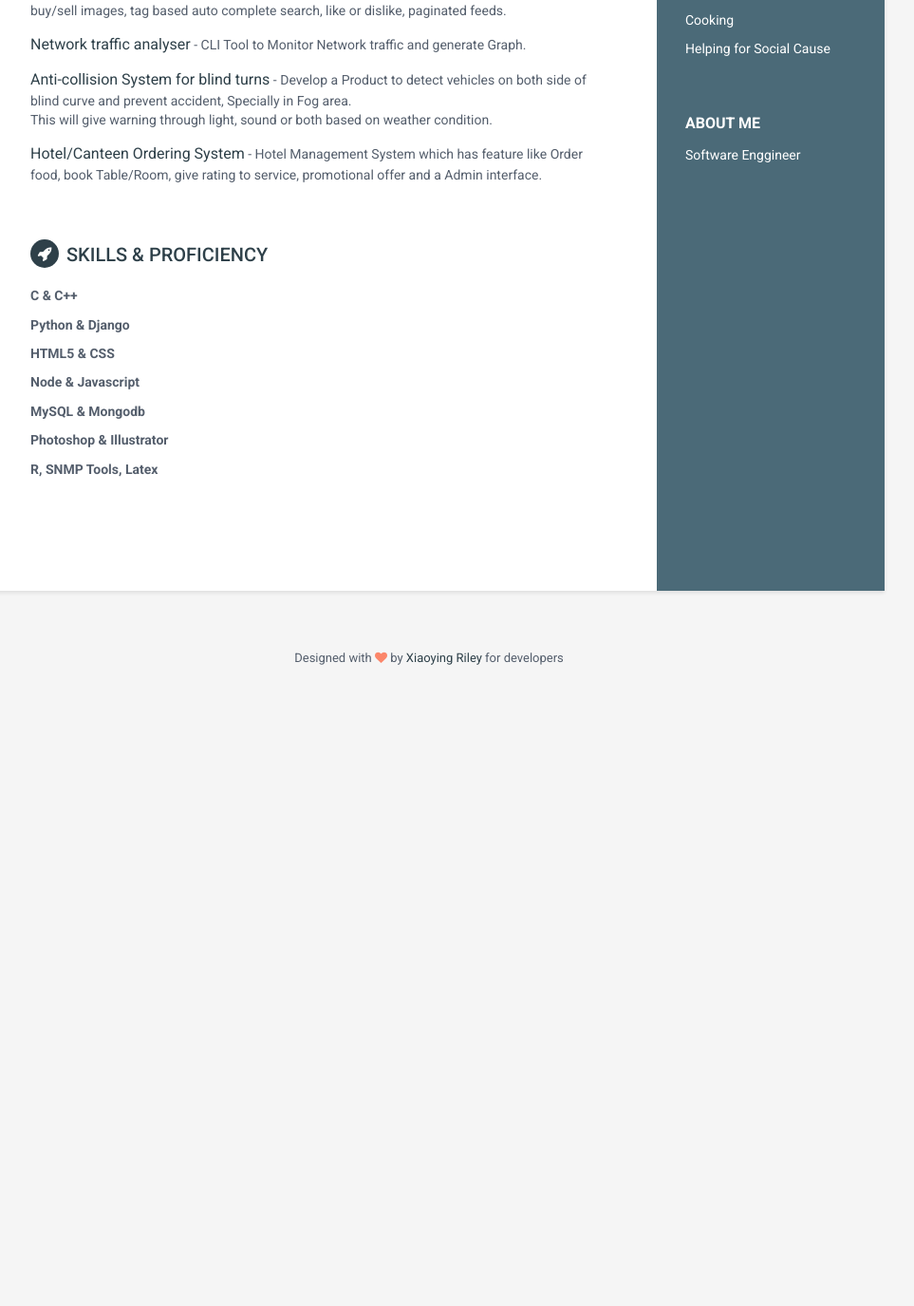
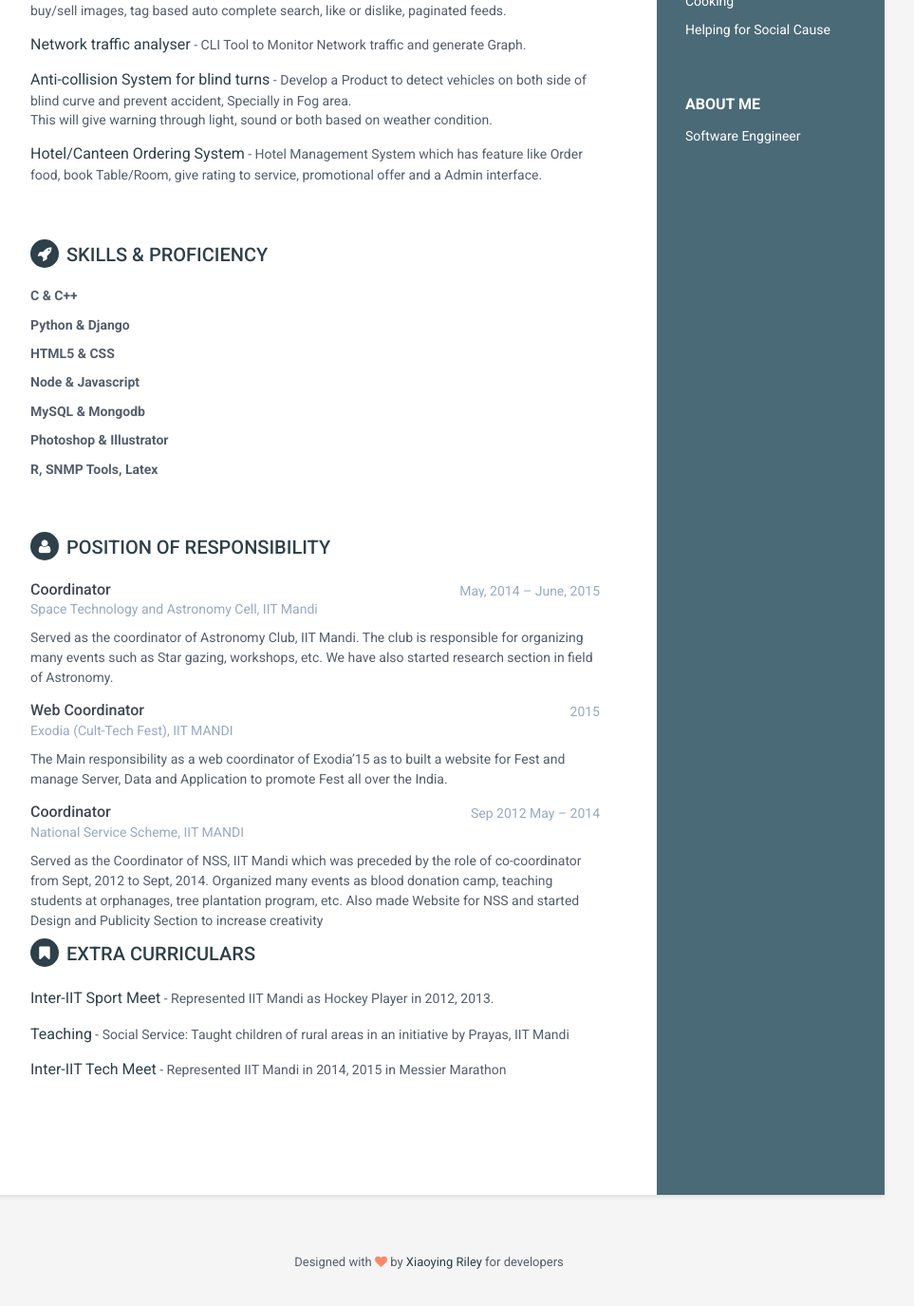
Before and after one commit to Subh94/Subh94.github.io, a Jekyll site: the page built from index.html, in a window 1280 px wide and 1400 px high, scrolled down 1194 px. Shown: the top 1375 px of the window at 95% size, without its empty margins (188-1151 px from the left). Built offline with Jekyll 4.4.1, drawn with Linux system fonts in a browser that asks for light colours; before the commit the page ends 1958 px from its top, so only the background shows below that; some of the changed text lies outside the part shown.

Commit message:
Some changes

```diff
--- /dev/null
+++ b/_includes/extracurricular.html
@@ -0,0 +1,52 @@
+<section class="section projects-section">
+                <h2 class="section-title"><i class="fa fa-user"></i>Position Of Responsibility</h2>
+                <div class="item">
+                    <div class="meta">
+                        <div class="upper-row">
+                            <h3 class="job-title">Coordinator</h3>
+                            <div class="time">May, 2014 – June, 2015</div>
+                        </div><!--//upper-row-->
+                        <div class="company">Space Technology and Astronomy Cell, IIT Mandi</div>
+                    </div><!--//meta-->
+                    <div class="details">
+                        <p>Served as the coordinator of Astronomy Club, IIT Mandi. The club is responsible for organizing many events such as Star gazing, workshops, etc. We have also started research section in field of Astronomy. </p>
+                    </div><!--//details-->
+                </div><!--//item-->
+                <div class="item">
+                    <div class="meta">
+                        <div class="upper-row">
+                            <h3 class="job-title">Web Coordinator</h3>
+                            <div class="time">2015</div>
+                        </div><!--//upper-row-->
+                        <div class="company">Exodia (Cult-Tech Fest), IIT MANDI</div>
+                    </div><!--//meta-->
+                    <div class="details">
+                        <p>The Main responsibility as a web coordinator of Exodia’15 as to built a website for Fest and manage Server, Data and Application to promote Fest all over the India.</p>
+                    </div><!--//details-->
+                </div><!--//item-->
+                <div class="item">
+                    <div class="meta">
+                        <div class="upper-row">
+                            <h3 class="job-title">Coordinator</h3>
+                            <div class="time">Sep 2012 May – 2014</div>
+                        </div><!--//upper-row-->
+                        <div class="company">National Service Scheme, IIT MANDI</div>
+                    </div><!--//meta-->
+                    <div class="details">
+                        <p>Served as the Coordinator of NSS, IIT Mandi which was preceded by the role of co-coordinator from Sept, 2012 to Sept, 2014. Organized many events as blood donation camp, teaching students at orphanages, tree plantation program, etc. Also made Website for NSS and started Design and Publicity Section to increase creativity</p>
+                </div><!--//item-->
+
+                <h2 class="section-title"><i class="fa fa-bookmark"></i>Extra Curriculars</h2>
+
+                <div class="item">
+                    <span class="project-title"><a href="#" target="_blank">Inter-IIT Sport Meet</a></span> - <span class="project-tagline">Represented IIT Mandi  as Hockey Player in 2012, 2013.</span>
+                </div><!--//item-->
+                <div class="item">
+                    <span class="project-title"><a href="#" target="_blank">Teaching</a></span> - <span class="project-tagline">Social Service: Taught children of rural areas in an initiative by Prayas, IIT Mandi</span>
+                </div><!--//item-->
+                <div class="item">
+                    <span class="project-title"><a href="#" target="_blank">Inter-IIT Tech Meet</a></span> - <span class="project-tagline">Represented IIT Mandi in 2014, 2015 in Messier Marathon</span>
+                </div><!--//item-->
+
+
+            </section><!--//section-->
--- a/_includes/sidebar.html
+++ b/_includes/sidebar.html
@@ -6,7 +6,7 @@
                 <img class="profile-img" src="{{site.baseurl}}/assets/images/{% if site.pic %}{{ site.pic }}{% else %}profile.png{% endif %}" alt="profile picture" />
                 <h1 class="name">{% if site.name %}{{site.name}}{% else %}Alan Doe{% endif %}</h1>
                 <h3 class="tagline">{% if site.tagline %}{{site.tagline}}{% else %}Full Stack Developer{% endif %}</h3></br>
-                <a href="{{site.url}}/blog"><button type="button" class="btn btn-info btn-block">Visit Blog</button></a>
+                <button onclick="location.href = '{{site.url}}/blog';" type="button" class="btn btn-info btn-block">Visit Blog</button>
             </div><!--//profile-container-->
 
             <div class="contact-container container-block">
@@ -31,7 +31,7 @@
                     {% endif %}
 
                     {% if site.linkedin %}
-                    <li class="linkedin"><i class="fa fa-linkedin"></i><a href="https://in.linkedin.com/in/{{site.linkedin}}" target="_blank">linkedin.com/in/{{site.linkedin}}</a></li>
+                    <li class="linkedin"><i class="fa fa-linkedin"></i><a href="https://in.linkedin.com/in/{{site.linkedin}}" target="_blank">{{site.linkedin}}</a></li>
                     {% else %}
                     <li class="linkedin"><i class="fa fa-linkedin"></i><a href="https://in.linkedin.com/in/subhashka" target="_blank">linkedin.com/in/subhashka</a></li>
                     {% endif %}
--- a/index.html
+++ b/index.html
@@ -12,3 +12,5 @@ layout: default
 {% include projects.html %}
 
 {% include skills.html %}
+
+{% include extracurricular.html %}
```
